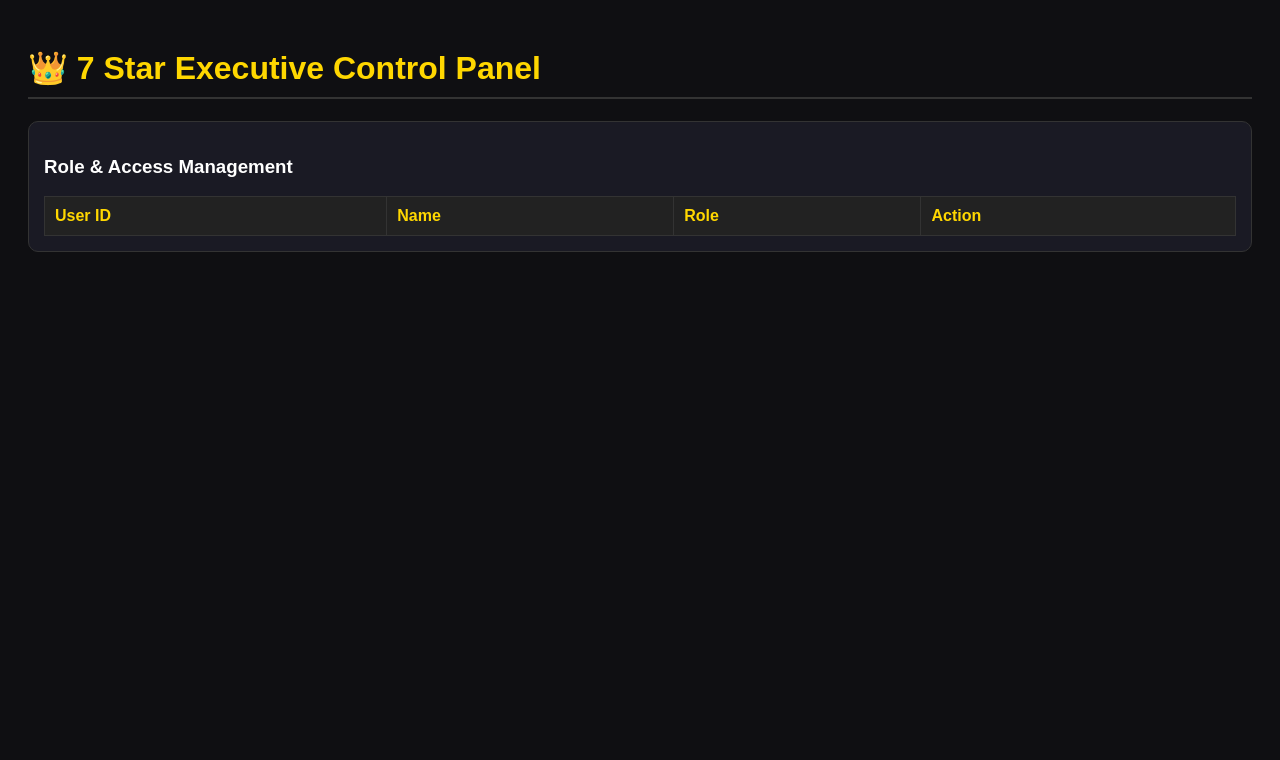
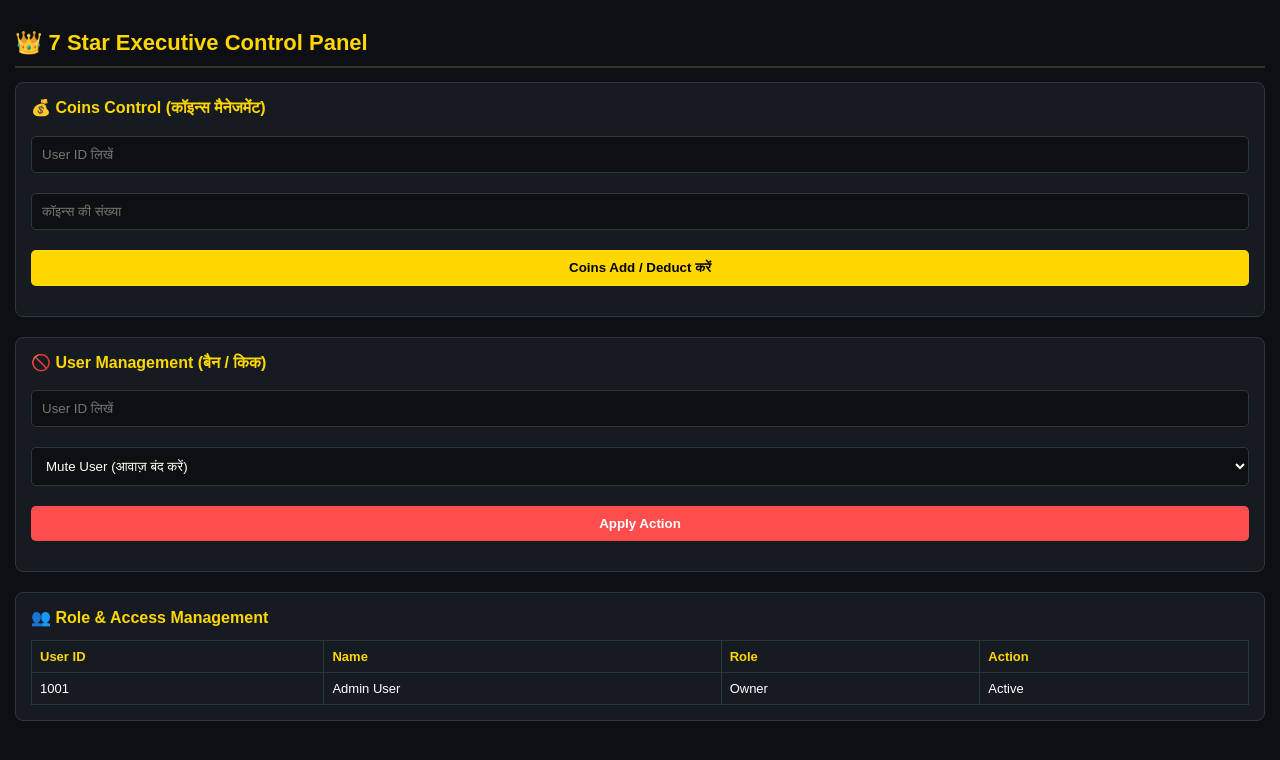
Before and after one commit to khankhanmdsher-boop/7star-party, a website: page public/admin.html in a window 1280 px wide. Drawn offline with Linux system fonts and the light colour scheme; no server answers.

Commit message:
Add coins control and user management UI

```diff
--- a/public/admin.html
+++ b/public/admin.html
@@ -3,22 +3,46 @@
 <head>
     <meta charset="UTF-8">
     <meta name="viewport" content="width=device-width, initial-scale=1.0">
-    <title>7 Star - Control Panel</title>
+    <title>7 Star Executive Control Panel</title>
     <style>
-        body { background: #0f0f12; color: #fff; font-family: Arial, sans-serif; padding: 20px; }
-        h1 { color: #FFD700; border-bottom: 2px solid #333; padding-bottom: 10px; }
-        .card { background: #1a1a24; padding: 15px; border-radius: 10px; margin-bottom: 15px; border: 1px solid #333; }
-        select, button { padding: 8px 12px; border-radius: 5px; border: none; font-weight: bold; }
-        button { background: #FFD700; color: #000; cursor: pointer; }
+        body { background-color: #0d0f12; color: #fff; font-family: sans-serif; margin: 0; padding: 15px; }
+        h1 { color: #ffd700; font-size: 22px; border-bottom: 2px solid #333; padding-bottom: 10px; }
+        .card { background: #161b22; border: 1px solid #30363d; border-radius: 8px; padding: 15px; margin-bottom: 20px; }
+        h2 { color: #ffd700; font-size: 16px; margin-top: 0; }
+        input, select, button { width: 100%; padding: 10px; margin: 5px 0 15px; border-radius: 5px; border: 1px solid #30363d; background: #0d0f12; color: #fff; box-sizing: border-box; }
+        button { background: #ffd700; color: #000; font-weight: bold; border: none; cursor: pointer; }
         table { width: 100%; border-collapse: collapse; margin-top: 10px; }
-        th, td { border: 1px solid #333; padding: 10px; text-align: left; }
-        th { background: #222; color: #FFD700; }
+        th, td { border: 1px solid #30363d; padding: 8px; text-align: left; font-size: 13px; }
+        th { color: #ffd700; }
     </style>
 </head>
 <body>
+
     <h1>👑 7 Star Executive Control Panel</h1>
+
+    <!-- Coins Management -->
     <div class="card">
-        <h3>Role & Access Management</h3>
+        <h2>💰 Coins Control (कॉइन्स मैनेजमेंट)</h2>
+        <input type="text" id="coinUserId" placeholder="User ID लिखें">
+        <input type="number" id="coinAmount" placeholder="कॉइन्स की संख्या">
+        <button onclick="alert('Coins Updated Successfully!')">Coins Add / Deduct करें</button>
+    </div>
+
+    <!-- User Action -->
+    <div class="card">
+        <h2>🚫 User Management (बैन / किक)</h2>
+        <input type="text" id="targetUserId" placeholder="User ID लिखें">
+        <select>
+            <option>Mute User (आवाज़ बंद करें)</option>
+            <option>Ban User (ब्लॉक करें)</option>
+            <option>Kick from Room (रूम से बाहर करें)</option>
+        </select>
+        <button style="background: #ff4d4d; color: #fff;" onclick="alert('Action Applied!')">Apply Action</button>
+    </div>
+
+    <!-- Role & Access Table -->
+    <div class="card">
+        <h2>👥 Role & Access Management</h2>
         <table>
             <thead>
                 <tr>
@@ -28,47 +52,16 @@
                     <th>Action</th>
                 </tr>
             </thead>
-            <tbody id="userTable"></tbody>
+            <tbody id="userTable">
+                <tr>
+                    <td>1001</td>
+                    <td>Admin User</td>
+                    <td>Owner</td>
+                    <td>Active</td>
+                </tr>
+            </tbody>
         </table>
     </div>
 
-    <script>
-        async function loadUsers() {
-            const res = await fetch('/api/users');
-            const data = await res.json();
-            const table = document.getElementById('userTable');
-            table.innerHTML = '';
-            data.forEach(u => {
-                table.innerHTML += `
-                    <tr>
-                        <td>${u.id}</td>
-                        <td>${u.name}</td>
-                        <td><b style="color: #FFD700">${u.role}</b></td>
-                        <td>
-                            <select id="role_${u.id}">
-                                <option value="USER">USER</option>
-                                <option value="ADMIN">ADMIN</option>
-                                <option value="CEO">CEO</option>
-                                <option value="SUPER_ADMIN">SUPER_ADMIN</option>
-                            </select>
-                            <button onclick="updateRole('${u.id}')">Save</button>
-                        </td>
-                    </tr>
-                `;
-            });
-        }
-
-        async function updateRole(userId) {
-            const newRole = document.getElementById(`role_${userId}`).value;
-            await fetch('/api/change-role', {
-                method: 'POST',
-                headers: { 'Content-Type': 'application/json' },
-                body: JSON.stringify({ userId, newRole })
-            });
-            alert("Role Updated Successfully!");
-            loadUsers();
-        }
-        loadUsers();
-    </script>
 </body>
 </html>
```
